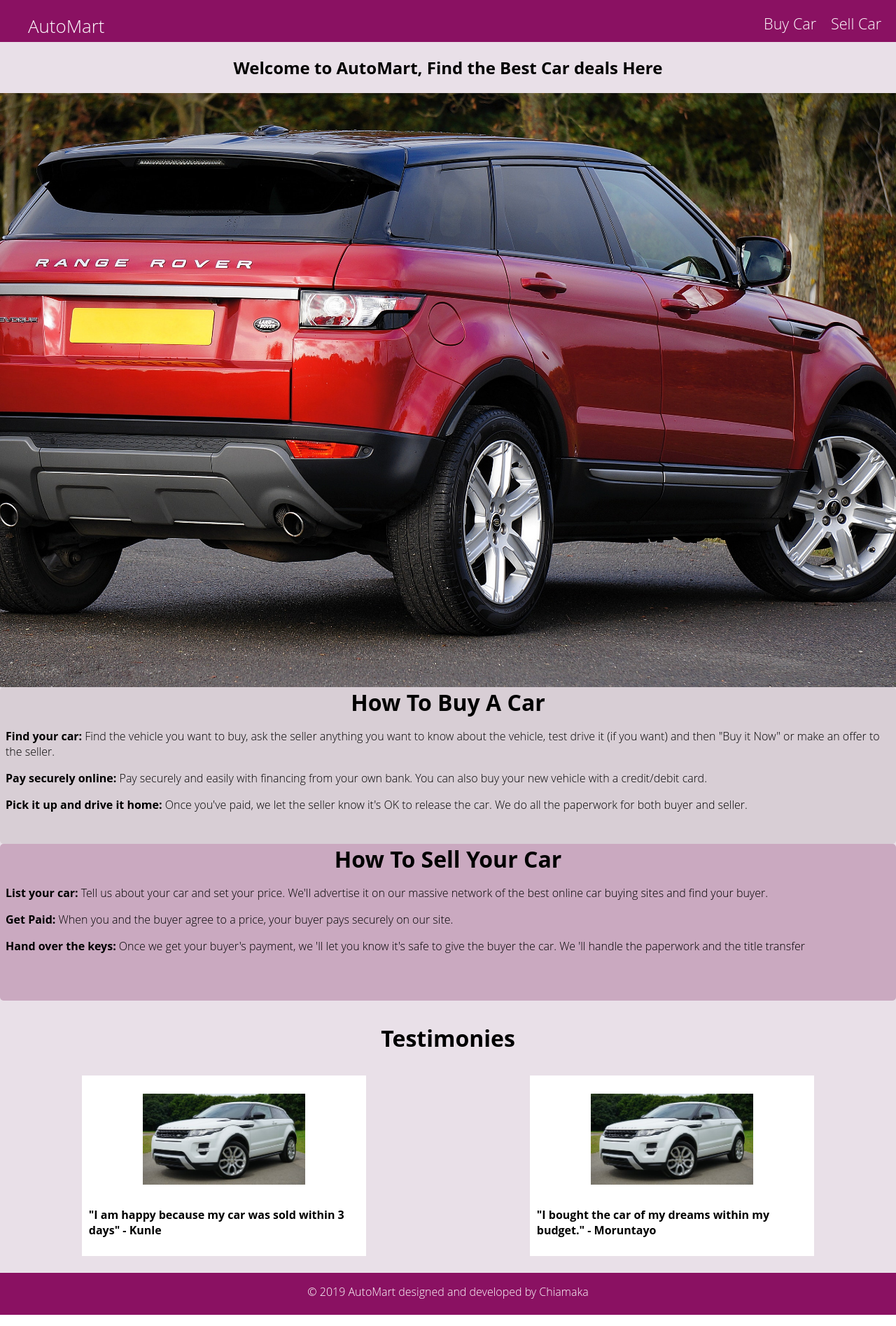
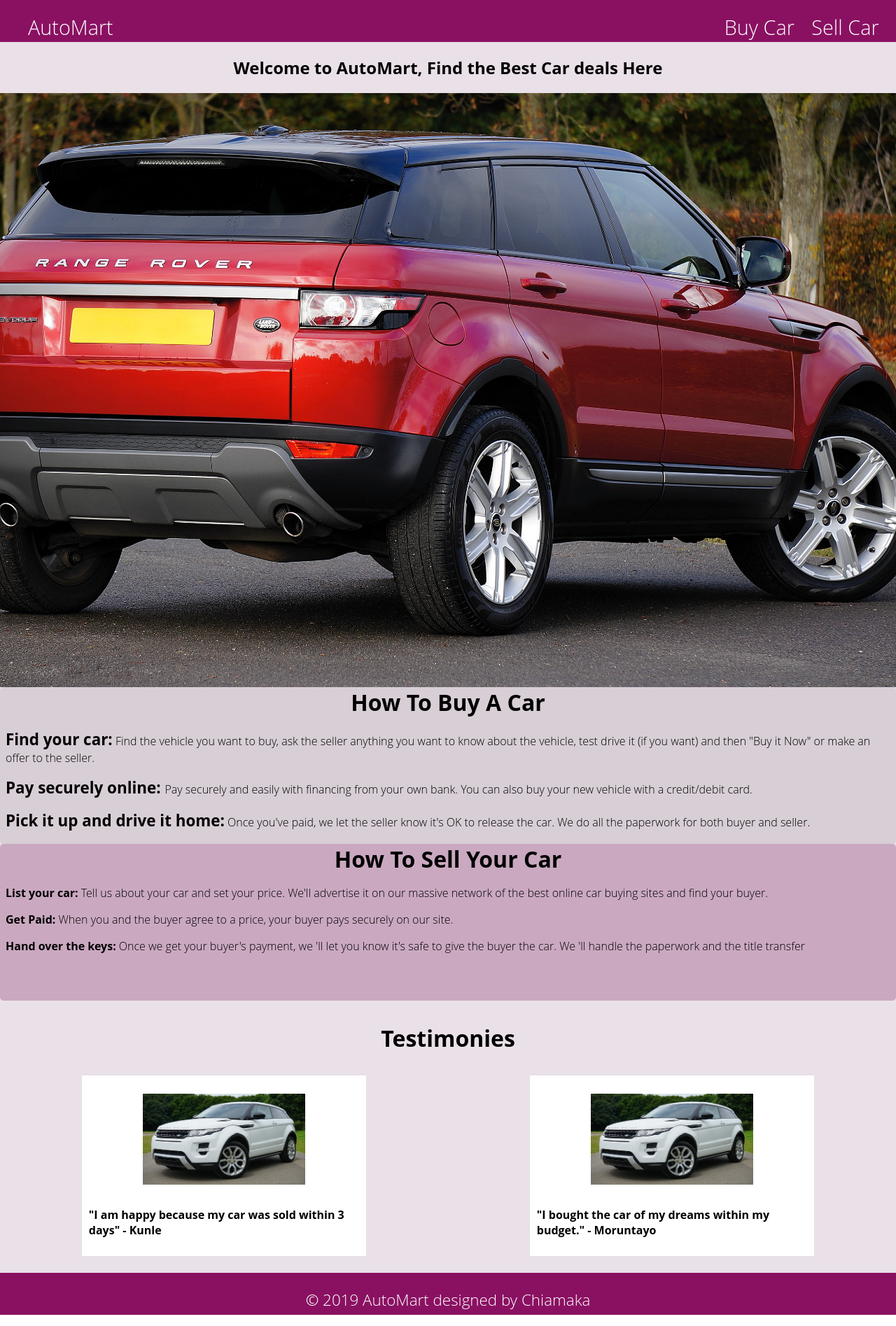
Before and after one commit to ChiamakaObitube/AutoMart, a plain HTML site: page index.html in a window 1280 px wide. Shown: the whole page at 70% size. Drawn offline with Linux system fonts and the light colour scheme.

Commit message:
publishing UI pages

```diff
--- a/UI/css/style.css
+++ b/UI/css/style.css
@@ -31,7 +31,7 @@ body {
 
 .nav #logo {
     float: left;
-    font-size: 1.8em;
+    font-size: 2em;
 }
 
 .nav a {
@@ -45,7 +45,7 @@ body {
 li {
     list-style: none;
     text-transform: capitalize;
-    font-size: 1.5em;
+    font-size: 2em;
 }
 
 main {
@@ -121,7 +121,7 @@ main h1 {
 }
 
 .buycar span {
-    font-size: 1em;
+    font-size: 1.4em;
     font-weight: bold;
 }
 
@@ -189,6 +189,7 @@ main h1 {
     color: white;
     text-align: center;
     padding: 1em;
+    font-size: 1.4em;
 }
 
 @media screen and (min-width: 700px) {
@@ -214,4 +215,7 @@ main h1 {
         flex-wrap: nowrap;
         justify-content: space-around;
     }
+    #slider {
+        height: 100%;
+    }
 }
--- a/UI/css/user-signup-in.css
+++ b/UI/css/user-signup-in.css
@@ -50,7 +50,7 @@ body {
 li {
     list-style: none;
     text-transform: capitalize;
-    font-size: 1.5em;
+    font-size: 1.3em;
 }
 
 main {
@@ -185,7 +185,6 @@ input[type=submit]:hover {
 
 .footer-main {
     margin: 0;
-    display: flex;
 }
 
 .footer-main p {
@@ -193,7 +192,7 @@ input[type=submit]:hover {
     color: white;
     text-align: center;
     padding: 1em;
-    font-size: 1.3em;
+    font-size: 1.2em;
 }
 
 @media screen and (min-width: 500px) {
--- a/index.html
+++ b/index.html
@@ -94,7 +94,7 @@
     </main>
 
     <footer class="footer-main flex">
-        <p> &copy; 2019 AutoMart designed and developed by Chiamaka</p>
+        <p> &copy; 2019 AutoMart designed by Chiamaka</p>
     </footer>
 
     </div>
```
